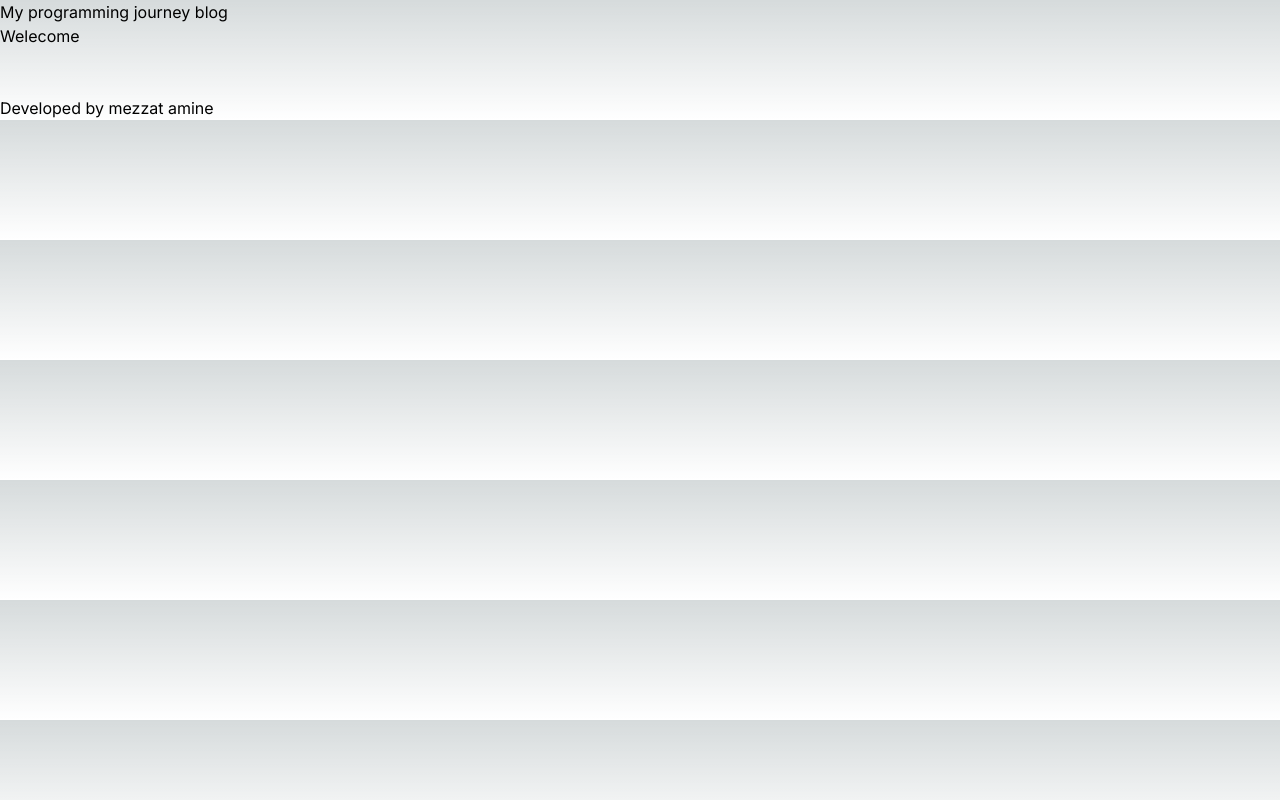
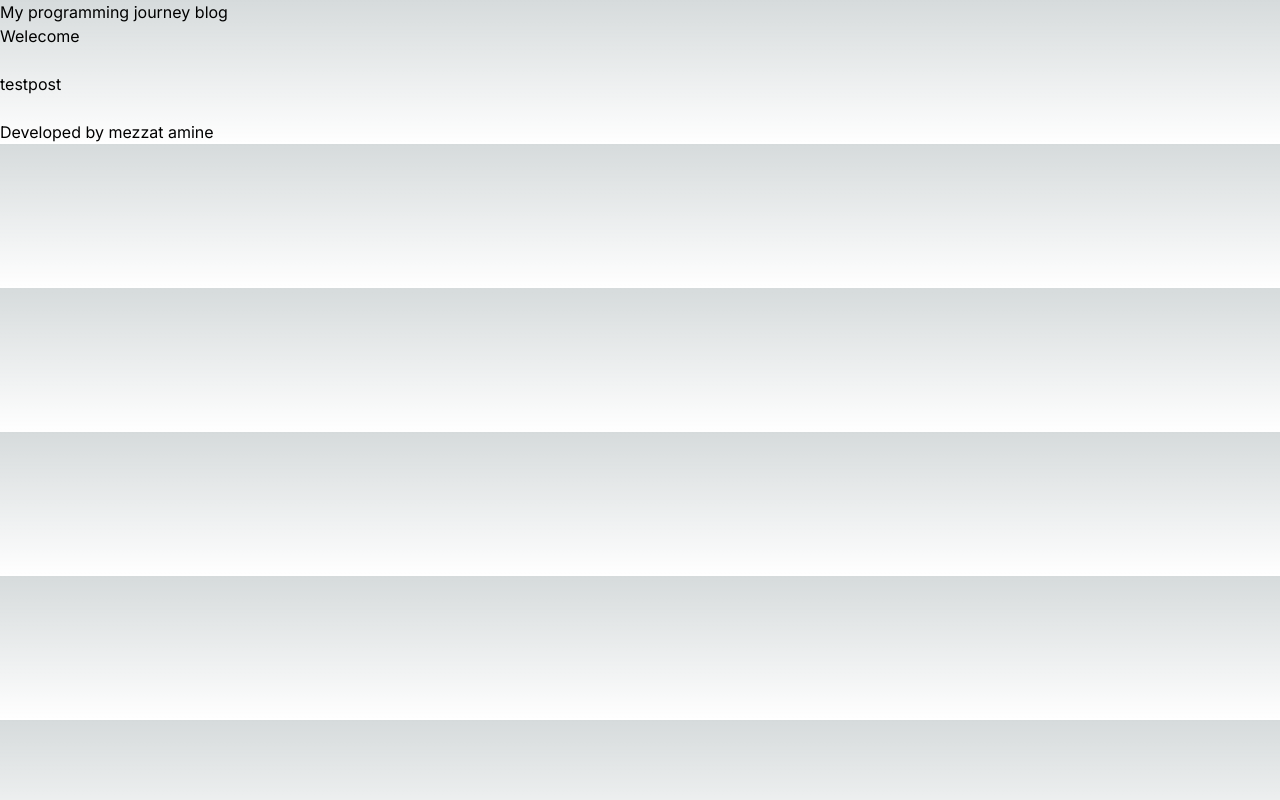
Before and after one commit to mezz01/My-blog, a Next.js app: page / in a window 1280 px wide. Built offline with nearby package versions, Linux system fonts and the light colour scheme.

Commit message:
creating and mapping the pages

```diff
--- a/src/app/page.tsx
+++ b/src/app/page.tsx
@@ -1,9 +1,28 @@
 import Image from 'next/image'
+import fs from "fs"
+import Link from 'next/link';
+
+
+const getBlogPost = () => {
+  const folder = "blogposts/";
+  const files = fs.readdirSync(folder);
+  const markdownPosts = files.filter((file) => file.endsWith(".md"));
+  const titles = markdownPosts.map((file) => file.replace(".md", ""));
+  return titles;
+}
 
 export default function Home() {
+  const metaData = getBlogPost();
+  const postPreviews = metaData.map((title) => (
+    <div>
+      <Link href={`/blogPosts/${title}`}>
+      <h2>{title}</h2>
+      </Link>
+    </div>
+  ));
   return (
-    <main className="">
-
+    <main>
+      {postPreviews}
     </main>
   )
 }
```
Also changed, not shown: blogposts/testpost.md (+36 -0 lines).
